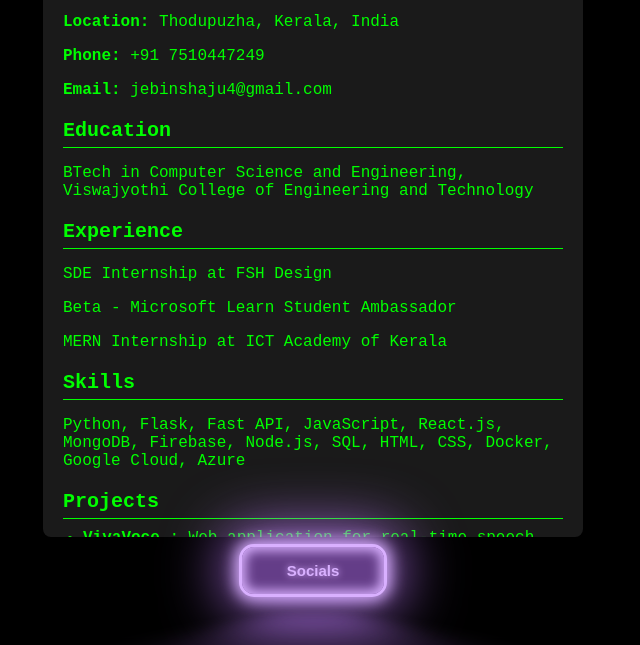
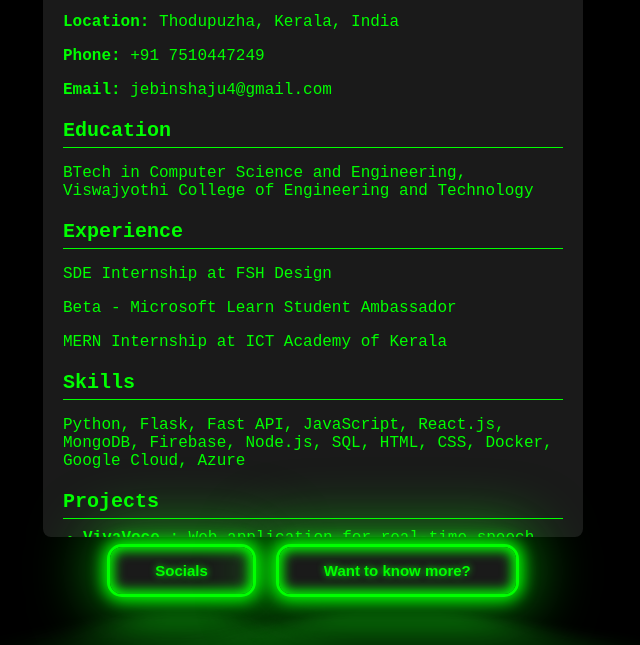
Before and after one commit to jebinshaju/jebinshaju.github.io, a plain HTML site: page index.html in a window 1280 px wide. Shown: the part 183-828 px from the top of the page, without its empty margins (327-967 px from the left). Drawn offline with Linux system fonts and the light colour scheme; no server answers.

Commit message:
minor changes

```diff
--- a/index.html
+++ b/index.html
@@ -7,10 +7,10 @@
     <title>Jebin Shaju</title>
     <style>
         button {
-            --glow-color: rgb(217, 176, 255);
-            --glow-spread-color: rgba(191, 123, 255, 0.781);
-            --enhanced-glow-color: rgb(231, 206, 255);
-            --btn-color: rgb(100, 61, 136);
+            --glow-color: #0f0; /* Change to match the green theme */
+            --glow-spread-color: rgba(15, 255, 15, 0.5); /* Softer green glow */
+            --enhanced-glow-color: #c7ffc7; /* Light green for enhanced glow */
+            --btn-color: #1a1a1a; /* Dark background to match the site's theme */
             border: .25em solid var(--glow-color);
             padding: 1em 3em;
             color: var(--glow-color);
@@ -134,10 +134,19 @@
             width: 100%;
             display: flex;
             justify-content: center;
+            gap: 20px; /* Add space between buttons */
         }
 
         .social-buttons button {
-            margin-top: 3; /* To remove extra margin */
+            margin-top: 3px; /* Adjust margin */
+        }
+
+        /* Media query for smaller screens */
+        @media (max-width: 600px) {
+            button {
+                padding: 0.5em 2em; /* Reduce padding for smaller screens */
+                font-size: 12px; /* Smaller font size for better fit */
+            }
         }
     </style>
     <script type="module">
@@ -241,14 +250,11 @@
                 <li><strong>Command Line Password Manager</strong>: Secure command-line application for password management.</li>
             </ul>
         </div>
-
-        <div class="links">
-            <a href="/secure">Want to know more ??</a>
-        </div>
     </div>
 
     <div class="social-buttons">
         <button onclick="window.location.href='https://bento.me/jebinshaju'">Socials</button>
+        <button onclick="window.location.href='/about.html'">Want to know more?</button>
     </div>
 </body>
 </html>
```
Also changed, not shown: about.html (renamed from secure.html).
